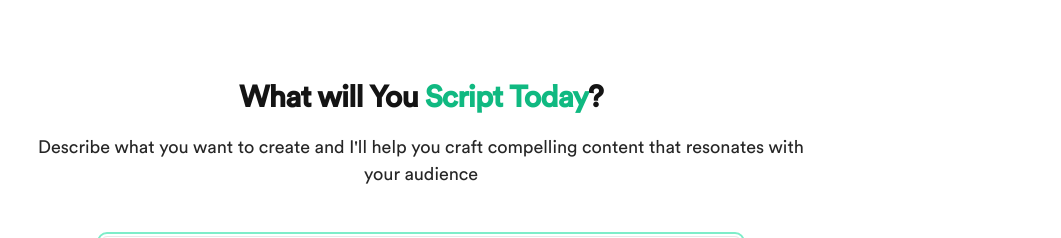
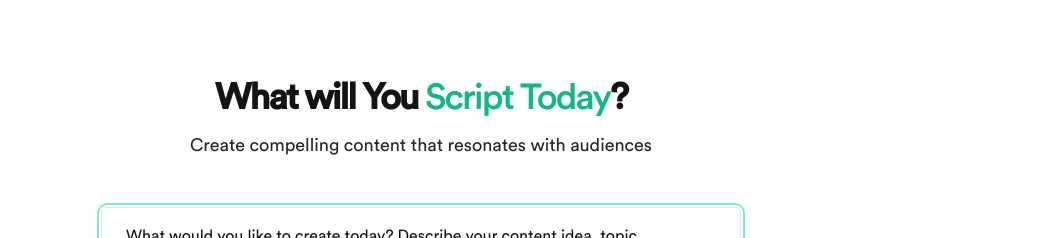
Before and after one commit to rodneymanor/genct, a Next.js app: page /dashboard/default in a window 1280 px wide. Shown: the top 238 px of the page, without its empty margins (219-1280 px from the left). Built offline with nearby package versions, Linux system fonts and the light colour scheme; no server answers; sample sign-in values are in the browser's storage.

Commit message:
feat: update headline font styling and shorten sub-headline to 8 words

```diff
--- a/src/app/(main)/dashboard/default/_components/hero-section.tsx
+++ b/src/app/(main)/dashboard/default/_components/hero-section.tsx
@@ -74,12 +74,11 @@ export function HeroSection({ className }: HeroSectionProps) {
     <div className={cn("flex flex-col items-center justify-center py-12 md:py-16 lg:py-20", className)}>
       {/* Hero Headline */}
       <div className="mb-8 max-w-3xl text-center">
-        <h1 className="mb-4 text-3xl font-black tracking-tight md:text-4xl lg:text-5xl">
-          What will You <span className="text-emerald-500 font-black">Script Today</span>?
+        <h1 className="mb-4 font-[500] tracking-tighter text-4xl sm:text-5xl md:text-6xl">
+          What will You <span className="text-emerald-500 font-[500]">Script Today</span>?
         </h1>
         <p className="text-muted-foreground mb-8 text-lg md:text-xl">
-          Describe what you want to create and I&apos;ll help you craft compelling content that resonates with your
-          audience
+          Create compelling content that resonates with audiences
         </p>
       </div>
 
```
